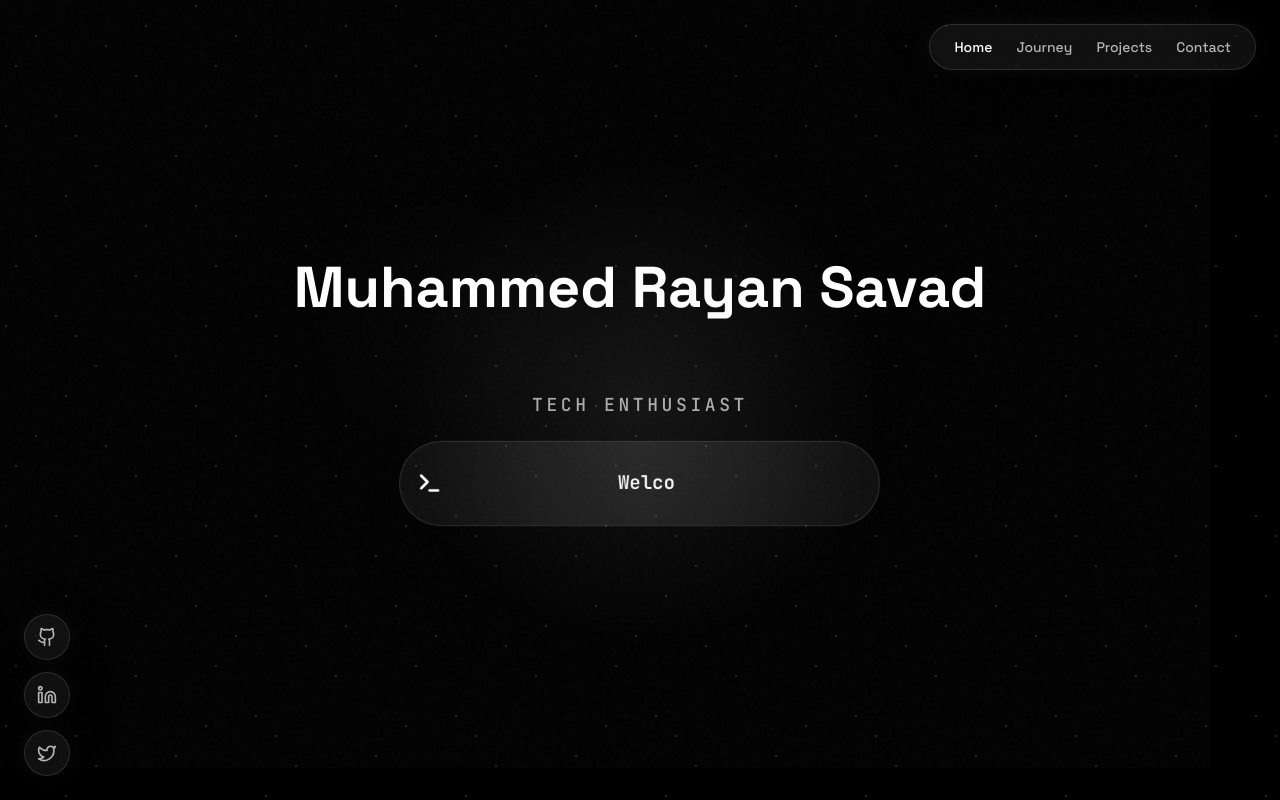
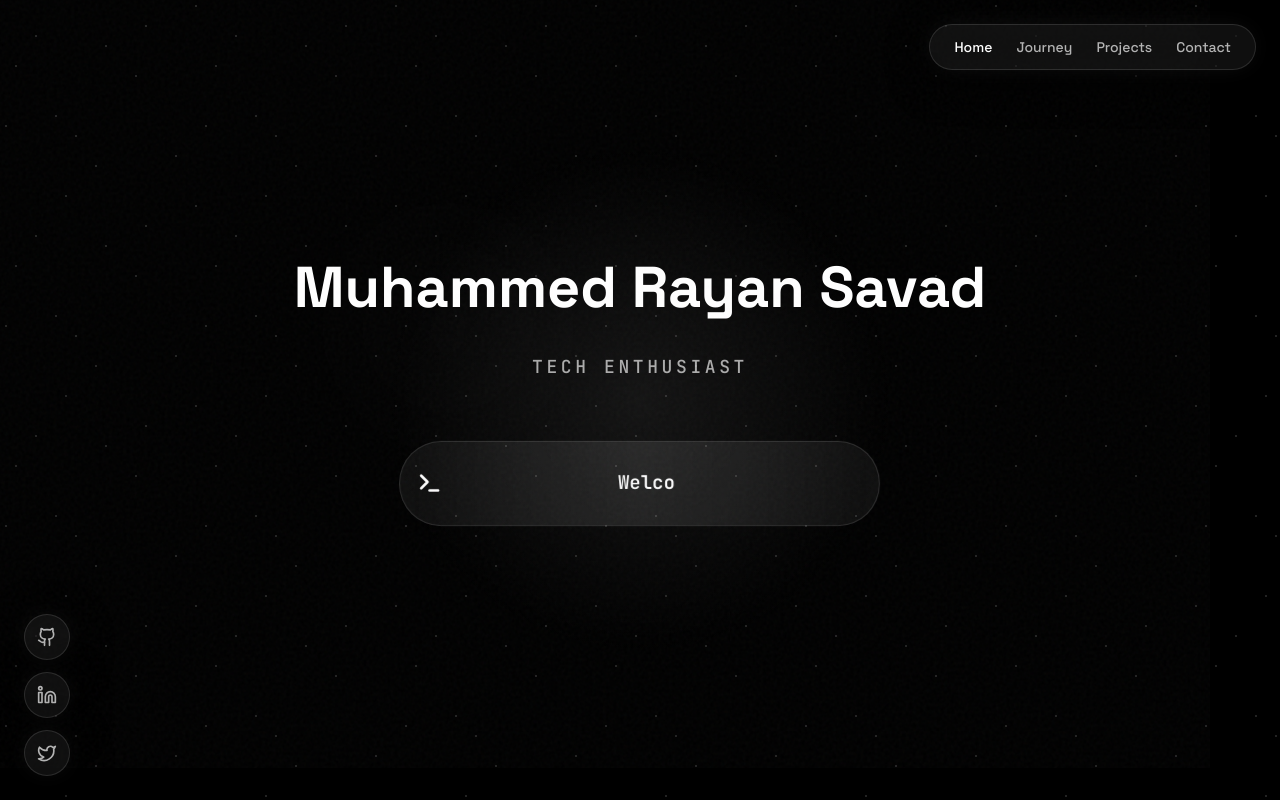
Before and after one commit to MuhdRayan10/rayan-journey-glow, a React (Vite) app: page / in a window 1280 px wide. Built offline with nearby package versions, Linux system fonts and the light colour scheme.

Commit message:
UI spacing fixed

```diff
--- a/src/components/LandingPage.tsx
+++ b/src/components/LandingPage.tsx
@@ -1,6 +1,6 @@
 import { useState, useEffect } from 'react';
 import { motion } from 'framer-motion';
-import { Terminal, Github, Linkedin, Twitter } from 'lucide-react';
+import { Terminal, Github, Linkedin, Twitter, X } from 'lucide-react';
 import { RgbButton } from './RgbButton';
 import { GlitchText } from './GlitchText';
 
@@ -154,8 +154,8 @@ export const LandingPage = ({ onStartJourney }: LandingPageProps) => {
           {/* Glitch Subtitle - positioned between name and blob */}
           {(stage === 'typing2' || stage === 'complete') && (
             <motion.div
-              initial={{ opacity: 0 }}
-              animate={{ opacity: 1}}
+              initial={{ opacity: 0}}
+              animate={{ opacity: 1, y: -40}}
               transition={{ delay: 0.3, duration: 0.6 }}
               className="text-center mb-6"
             >
@@ -196,7 +196,7 @@ export const LandingPage = ({ onStartJourney }: LandingPageProps) => {
           initial={{ opacity: 0, y: 20 }}
           animate={{
             opacity: showButton ? 1 : 0,
-            y: showButton ? 0 : 20
+            y: showButton ? 30 : 20
           }}
           transition={{ duration: 0.6, ease: "easeOut" }}
           className="mt-20" // Added more spacing
```
